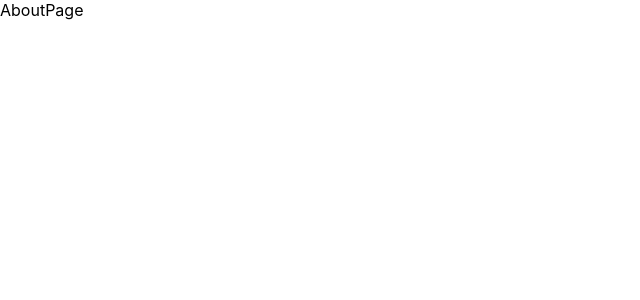
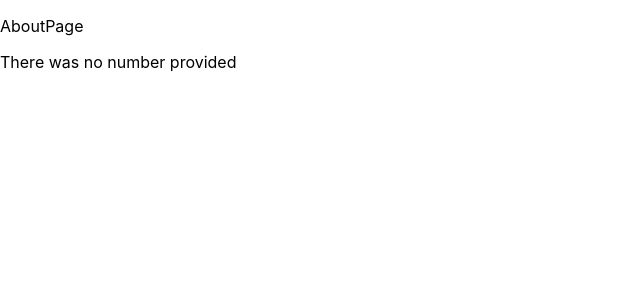
Before and after one commit to John-Kimani/react-typescript, a React (Create React App) app: page /about in a window 1280 px wide. Shown: the top 300 px of the page, without its empty margins (0-640 px from the left). Built offline with nearby package versions, Linux system fonts and the light colour scheme.

Commit message:
Sets: UseEffect hook to dispplay message and pass params

```diff
--- a/src/pages/About.tsx
+++ b/src/pages/About.tsx
@@ -1,10 +1,27 @@
-import React from 'react'
+import React, { useEffect, useState } from 'react'
+import { useParams } from 'react-router-dom';
 
 export interface IAboutPageProps {};
 
 const AboutPage: React.FC<IAboutPageProps> = (props) => {
+
+    const [ message, setMessage ] = useState('');
+    const { number} = useParams();
+
+    useEffect(() => {
+        if(number)
+        {
+            setMessage('The number is' + number);
+        }else {
+            setMessage("There was no number provided")
+        }
+    }, [])
+
   return (
-    <div>AboutPage</div>
+    <div>
+        <p>AboutPage</p>
+        <p>{message}</p>
+    </div>
   )
 }
 
```
